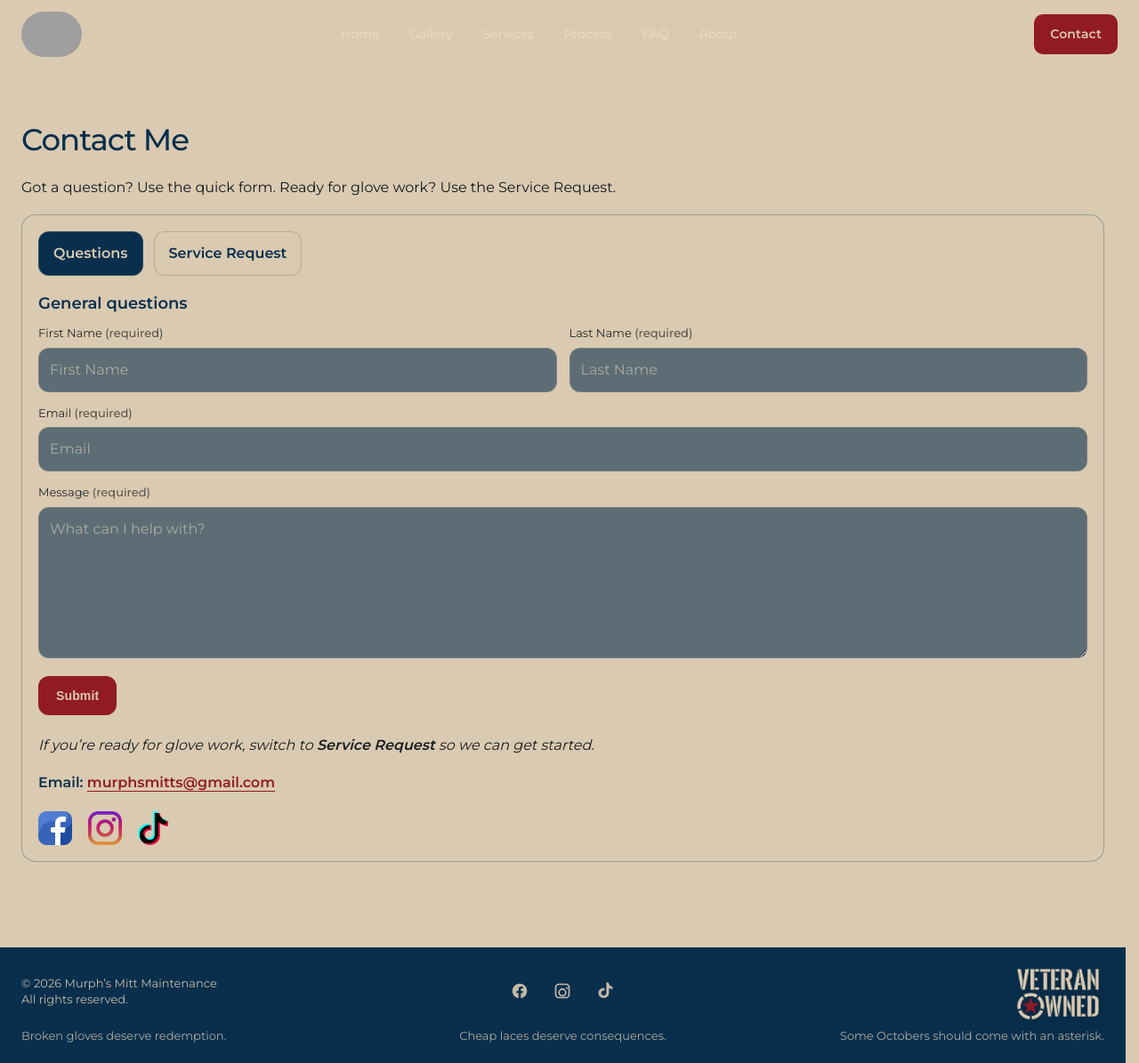
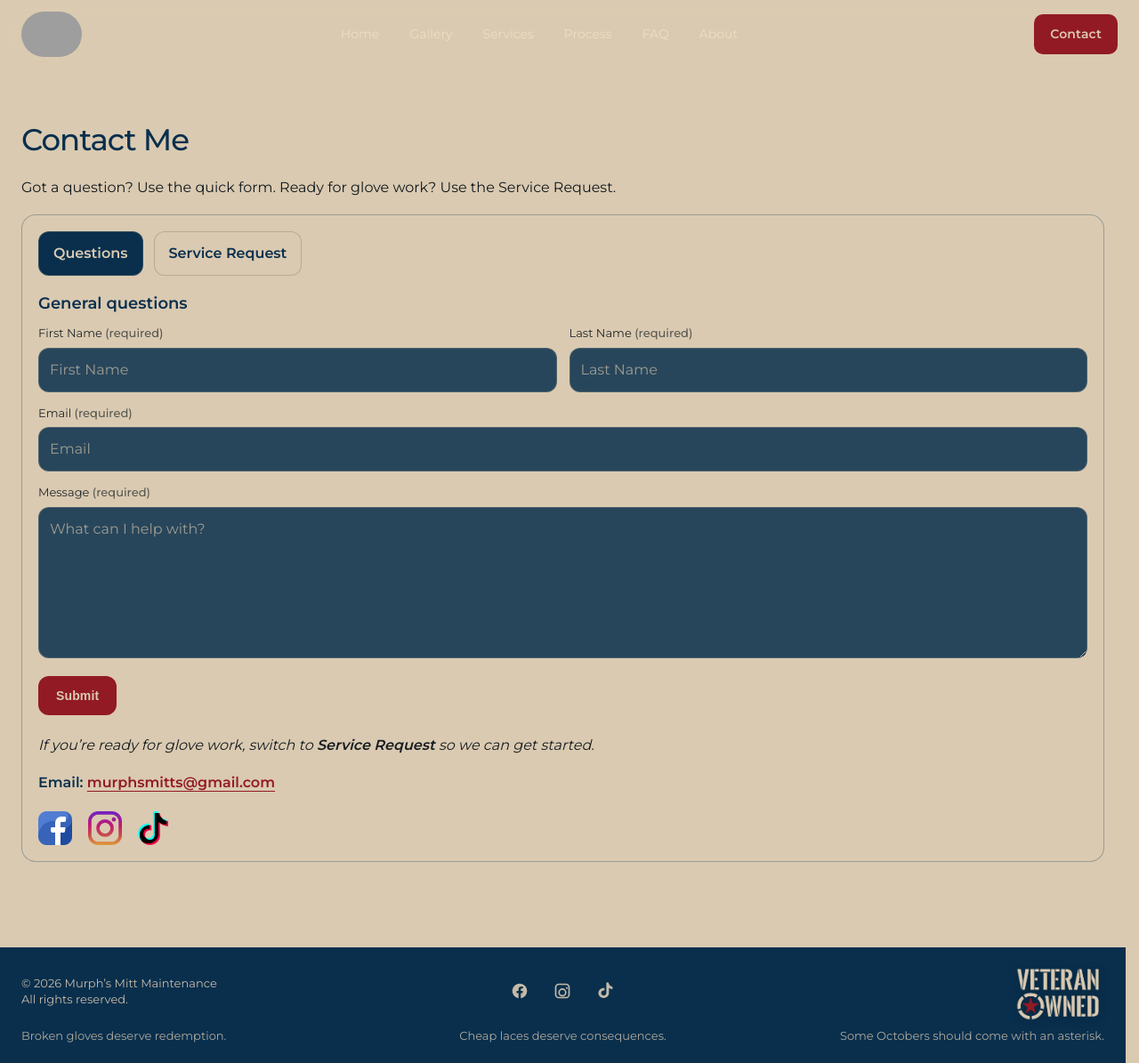
Before and after one commit to kbrettmurphy-ctrl/murphsmitts, a Jekyll site: the page built from contact/index.html, in a window 1280 px wide and 1195 px high. Shown: the whole window at 89% size. Built offline with Jekyll 4.4.1, drawn with Linux system fonts in a browser that asks for light colours; grey boxes are pictures that could not be loaded.

Commit message:
Update styles-16.css

```diff
--- a/assets/css/styles-16.css
+++ b/assets/css/styles-16.css
@@ -995,7 +995,7 @@ footer{
   padding: 12px 12px;
   border-radius: 12px;
   border: 1px solid rgba(218, 202, 177,.20);
-  background: rgba(9,47,77,.6);
+  background: rgba(9,47,77,.85);
   color: #dacab1e6;
   font: inherit;
   outline: none;
```
